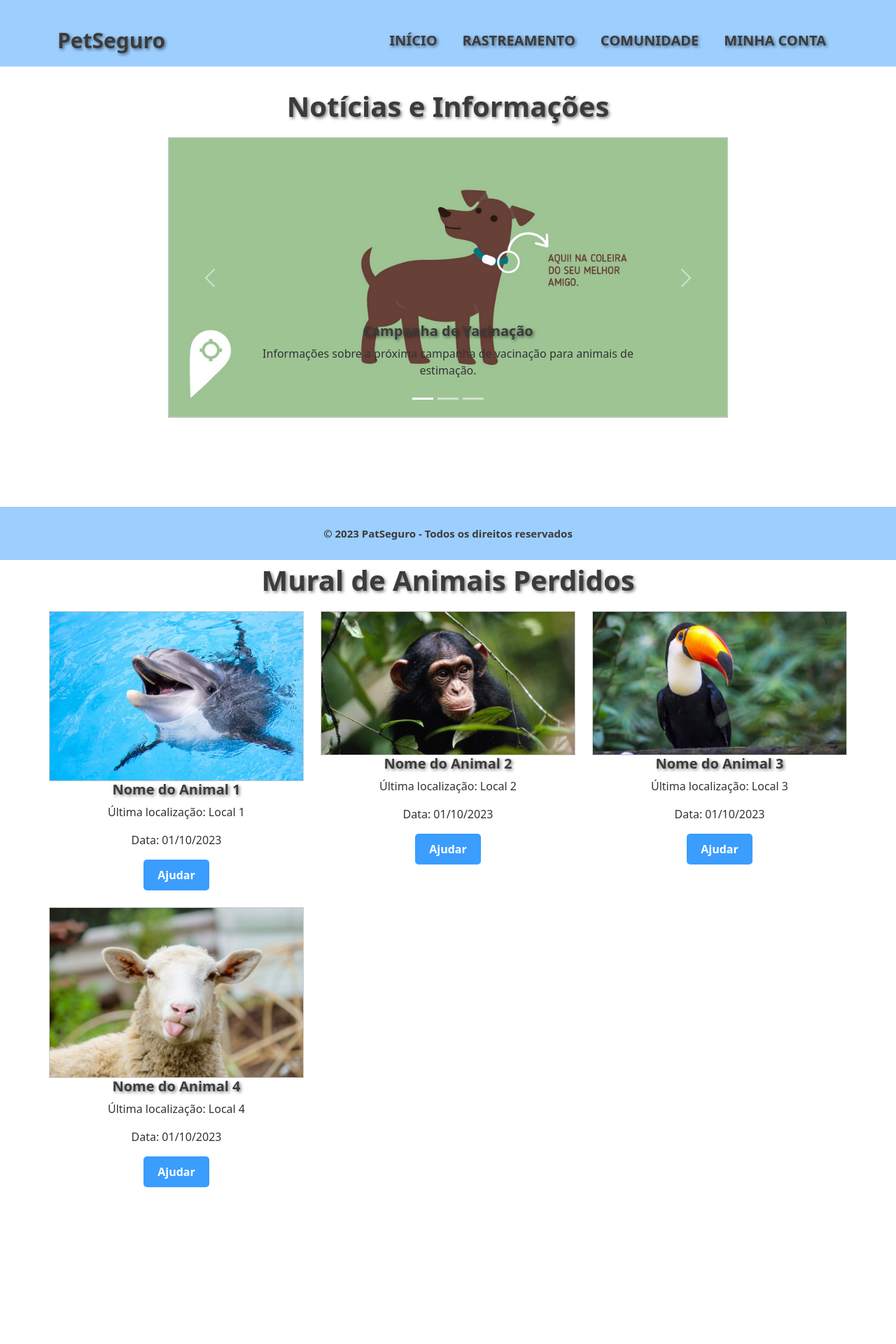
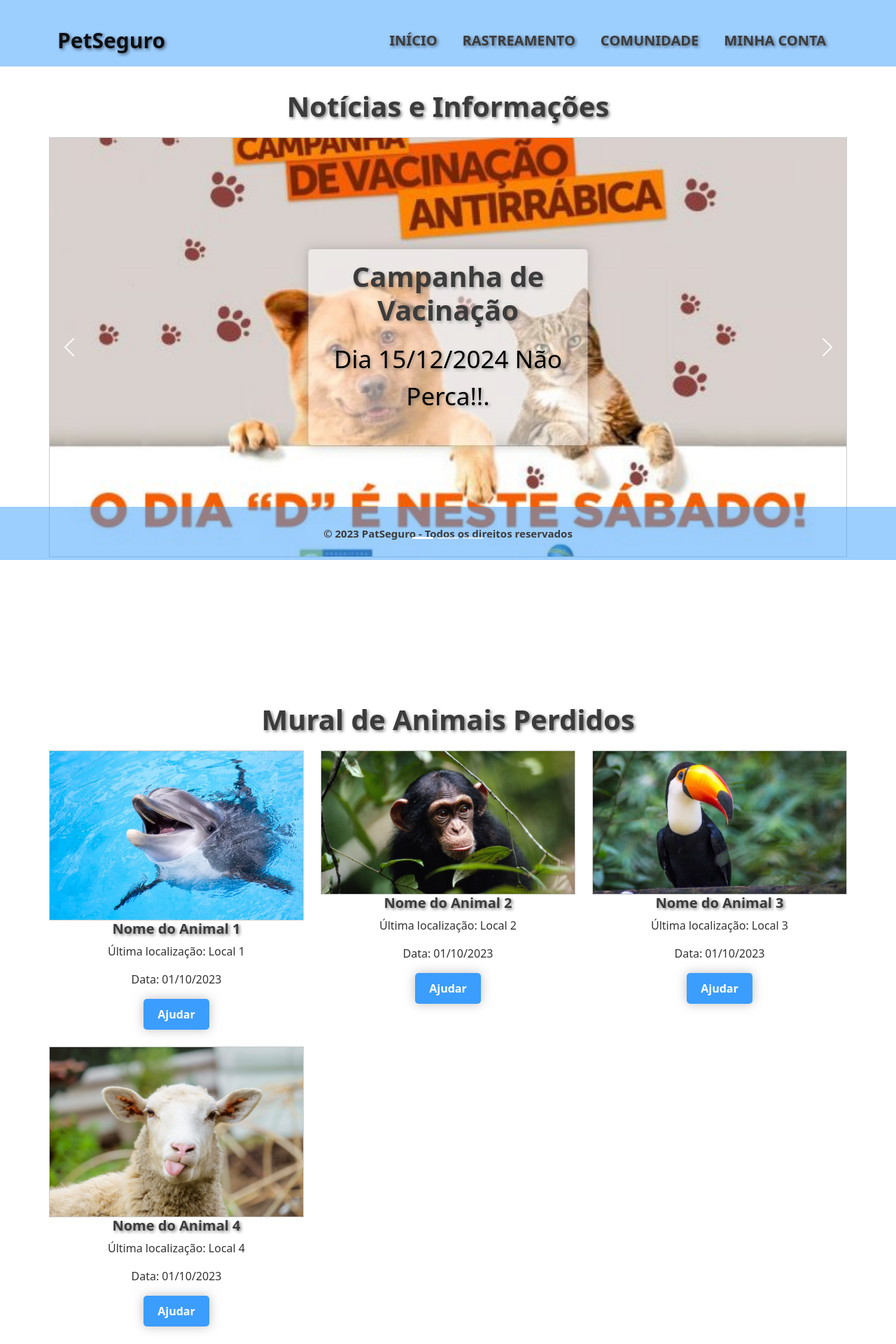
Before and after one commit to TiagoKblo/PI3-CidadesInteligentes-PetSeguro, a PHP site: page /comunidade.html in a window 1280 px wide. Shown: the top 1920 px of the page at 70% size. Run offline with PHP 8.4, Linux system fonts and the light colour scheme.

Commit message:
arrumando carousel pagina comunidade

```diff
--- a/comunidade.html
+++ b/comunidade.html
@@ -11,7 +11,7 @@
     <link rel="icon" href="imagens/icone.png" type="image/x-icon">
 
     <!-- Link para o Bootstrap CSS  -->
-    <link rel="stylesheet" href="bootstrap-5.3.0/dist/css/bootstrap.min.css">
+    <link rel="stylesheet" href="https://cdn.jsdelivr.net/npm/bootstrap@5.0.0/dist/css/bootstrap.min.css">
 
     <!-- Link para a biblioteca AOS -->
     <link href="https://unpkg.com/aos@2.3.1/dist/aos.css" rel="stylesheet">
@@ -70,15 +70,15 @@
         <div class="carousel-inner">
           <!-- Notícia 1 -->
           <div class="carousel-item active">
-            <img src="imagens/aqui na coleira.png" class="d-block w-100" alt="Notícia 1">
+            <img src="imagens/DIA-d-ANTIRRABICA-600x375.jpg" class="d-block w-100" alt="Notícia 1">
             <div class="carousel-caption d-none d-md-block">
               <h5>Campanha de Vacinação</h5>
-              <p>Informações sobre a próxima campanha de vacinação para animais de estimação.</p>
+              <p>Dia 15/12/2024 Não Perca!!.</p>
             </div>
           </div>
           <!-- Notícia 2 -->
           <div class="carousel-item">
-            <img src="imagens/coleira.jpg" class="d-block w-100" alt="Notícia 2">
+            <img src="imagens/cuidadosaude.png" class="d-block w-100" alt="Notícia 2">
             <div class="carousel-caption d-none d-md-block">
               <h5>Cuidados com a Saúde</h5>
               <p>Dicas para manter seu animal de estimação saudável e feliz.</p>
@@ -152,14 +152,8 @@
 <!-- Seção 3: Mural de Rede Social -->
 <section class="container my-5">
     <h2>Mural de Rede Social</h2>
-    <!-- Formulário para adicionar uma postagem -->
-    <form>
-        <div class="mb-3">
-            <textarea class="form-control" placeholder="Digite sua postagem aqui"></textarea>
-        </div>
-        <button type="submit" class="btn btn-primary">Postar</button>
-    </form>
 
+ <!-- Comentarios de exemplo -->
     <!-- Card 1 -->
     <div class="card my-3">
         <img src="imagens/ana.jpg" class="card-img-top" alt="Usuário 1">
@@ -186,6 +180,13 @@
             <p class="card-text">Conteúdo da postagem...</p>
         </div>
     </div>
+        <!-- Formulário para adicionar uma postagem -->
+        <form>
+            <div class="mb-3">
+                <textarea class="form-control" placeholder="Digite sua postagem aqui"></textarea>
+            </div>
+            <button type="submit" class="btn btn-primary">Postar</button>
+        </form>
 </section>
 
 <!-- Rodapé -->
@@ -199,7 +200,7 @@
 
 
 <!-- Os scripts do Bootstrap e outros scripts necessários -->
-<script src="bootstrap-5.3.0/js/bootstrap.min.js"></script>
+<script src="https://cdn.jsdelivr.net/npm/bootstrap@5.0.0/dist/js/bootstrap.bundle.min.js"></script>
 <script src="https://unpkg.com/aos@2.3.1/dist/aos.js"></script>
 <script src="scripts.js"></script>
 
--- a/index.html
+++ b/index.html
@@ -111,7 +111,7 @@
                 <div class="col-md-4" data-aos="fade-up" data-aos-delay="500">
                     <div class="feature-1 text-center">
                         <div class="wrap-icon icon-1">
-                            <a href="seu link aqui">
+                            <a href="comunidade.html">
                                 <i class="bi bi-bluetooth"></i>
                             </a>
                         </div>
--- a/styles.css
+++ b/styles.css
@@ -415,7 +415,7 @@
     text-align: center;
     max-width: 600px; /* Define a largura máxima do contêiner */
     margin: 100px auto; /* Centraliza o contêiner na vertical e horizontal */
-    box-shadow: 0 0 10px rgba(128, 128, 128, 0.5); /* Adiciona uma borda 3D cinza semi-transparente */
+    box-shadow: 0 0 15px rgba(128, 128, 128, 0.5); /* Adiciona uma borda 3D cinza semi-transparente */
 }
 
 
@@ -510,16 +510,71 @@
     margin-bottom: 20px; /* Espaçamento inferior */
 }
 
-/* Estilo para a seção de Notícias e Informações */
-#noticiasCarousel {
-    margin: 0 auto; /* Centraliza o carrossel horizontalmente */
-    max-width: 800px; /* Define a largura máxima do carrossel */
+/* Estilo para limitar o tamanho das imagens no carrossel */
+#noticiasCarousel .carousel-item {
+    position: relative; /* Define posição relativa para permitir camadas */
+
+}
+
+#noticiasCarousel .carousel-item img {
+    max-width: 100%; /* Largura máxima igual à largura do contêiner pai */
+    height: auto; /* Altura ajustada automaticamente para manter a proporção */
+    display: block; /* Remover espaço extra abaixo das imagens */
+    margin: 0 auto; /* Centralizar a imagem horizontalmente */
+    box-shadow: 0 0 15px rgba(128, 128, 128, 0.5);
+}
+
+
+#noticiasCarousel .carousel-caption {
+    position: absolute; /* Define posição absoluta para sobrepor o texto */
+    top: 50%; /* Alinha o topo da legenda ao centro verticalmente */
+    left: 50%; /* Alinha a esquerda da legenda ao centro horizontalmente */
+    transform: translate(-50%, -50%); /* Centraliza a legenda */
+    color: white; /* Cor do texto branco */
+    background: rgba(255, 255, 255, 0.5); /* Fundo esfumaçado branco com transparência */
+    padding: 15px; /* Espaçamento interno da legenda */
+    border-radius: 5px; /* Cantos arredondados da legenda */
+    box-shadow: 0 0 15px rgba(128, 128, 128, 0.5);
+}
+
+#noticiasCarousel .carousel-caption h5 {
+    color: #3c3b3b;
+    text-shadow: 2px 2px 4px rgba(88, 88, 88, 0.5); /* Sombreamento de texto */
+    font-weight: bold; /* Texto em negrito */
+    font-size: 40px; /* Tamanho da fonte */
+    text-align: center; /* Centraliza o texto */
+    margin-bottom: 20px; /* Espaçamento inferior */
+}
+
+#noticiasCarousel .carousel-caption p {
+    font-size: 35px;
+    margin-top: 20px;
+    color: #000000;
+    text-shadow: 2px 2px 4px rgba(88, 88, 88, 0.5); /* Sombreamento de texto */
+}
+
+#noticiasCarousel .carousel-control-prev,
+#noticiasCarousel .carousel-control-next {
+    width: 5%; /* Largura dos controles */
+    opacity: 0.9; /* Opacidade dos controles */
+    color: black;
+    text-shadow: 2px 2px 4px rgba(88, 88, 88, 0.5); /* Sombreamento de texto */
+}
+
+/* Estilo para limitar o tamanho das imagens no carrossel */
+#noticiasCarousel .carousel-item img {
+    max-width: 100%; /* Largura máxima igual à largura do contêiner pai */
+    max-height: 600px; /* Altura máxima desejada */
+    background-size: contain; /* Torna a imagem de fundo cobrir toda a área da div */
+    display: block; /* Remover espaço extra abaixo das imagens */
+    margin: 0 auto; /* Centralizar a imagem horizontalmente */
 }
 /* Estilo para a seção de Mural de Animais Perdidos */
 .container.my-5 {
     padding: 80px 0; /* Espaçamento interno superior e inferior */
     background-color: #fff; /* Cor de fundo */
     text-align: center; /* Centraliza o conteúdo */
+
 }
 
 /* Estilo para o título da seção */
@@ -535,6 +590,7 @@
 .container.my-5 .col-md-4 {
     text-align: center;
     margin-bottom: 20px;
+
 }
 
 .container.my-5 img {
@@ -543,6 +599,7 @@
     height: auto;
     border: 1px solid #ccc; /* Adicione uma borda ao redor da imagem */
     object-fit: cover; /* Ajusta a imagem para cobrir todo o espaço do container */
+
 }
 
 .container.my-5 h5 {
@@ -565,10 +622,12 @@
     padding: 10px 20px;
     font-weight: bold;
     cursor: pointer;
+    box-shadow: 0 0 15px rgba(128, 128, 128, 0.5);
 }
 
 .container.my-5 .btn-primary:hover {
-    background-color: #007bff;
+    background-color: #3c3b3b; /* Cor de fundo do botão */
+    color: #fff; /* Cor do texto do botão */
 }
 
 
@@ -586,6 +645,12 @@
     padding: 10px 20px;
     font-weight: bold;
     cursor: pointer;
+    box-shadow: 0 0 15px rgba(128, 128, 128, 0.5);
+}
+
+form button:hover {
+    background-color: #3c3b3b; /* Cor de fundo do botão */
+    color: #fff; /* Cor do texto do botão */
 }
 
 /* Estilo para a imagem do usuário nas postagens da Rede Social */
```
Also changed, not shown: imagens/DIA-d-ANTIRRABICA-600x375.jpg (added), imagens/cuidadosaude.png (added).
